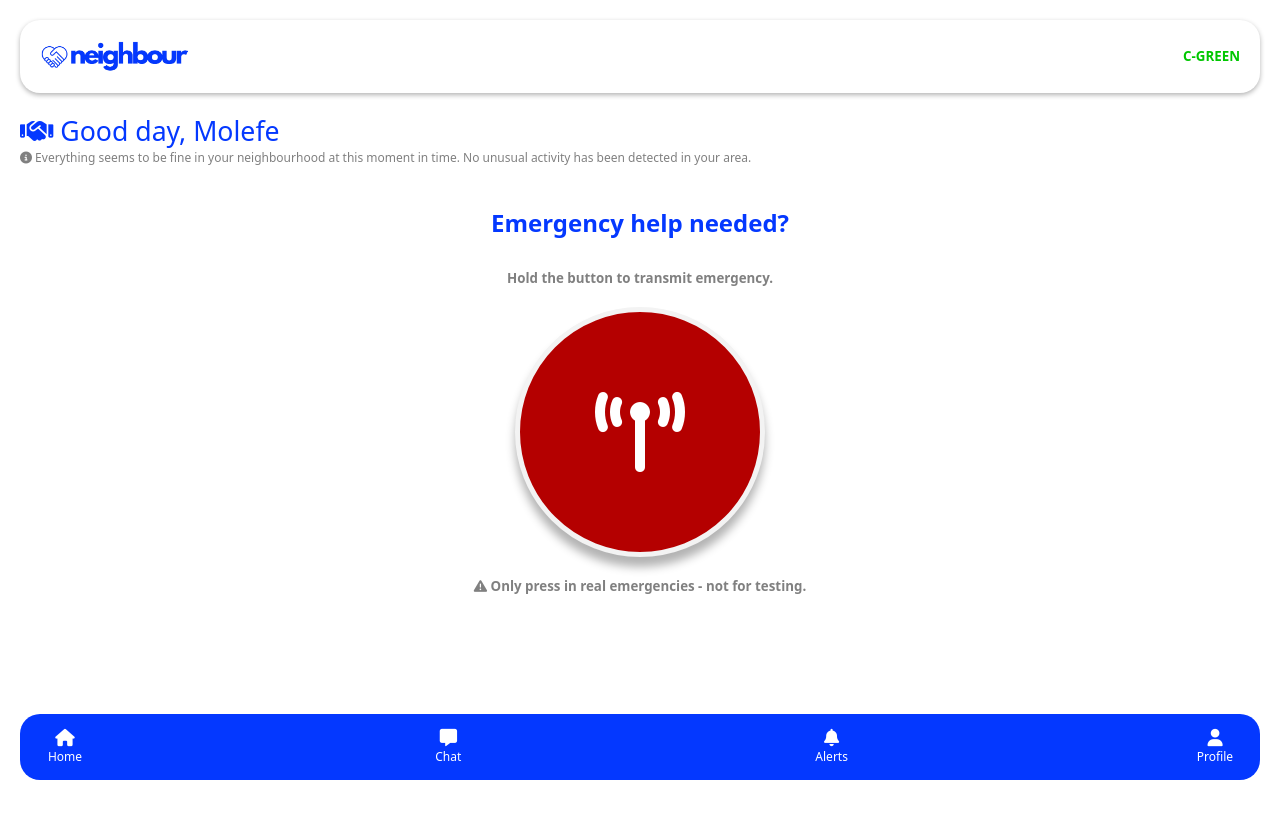
After one commit to oriah-studios-TSF/neighbour, a Python web app: template templates/main/main.html in a window 1280 px wide. The commit adds this page. Run offline with Jinja, Linux system fonts and the light colour scheme; the template is opened without the code that fills it, so the values that code supplies are empty; some libraries are stand-ins or nearby versions.

Commit message:
Add account access and main page templates with styling enhancements

```diff
--- a/static/css/style.css
+++ b/static/css/style.css
@@ -95,3 +125,145 @@
 .submitBtn:active {
     transform: translateY(-5px);
 }
+
+/* -----------------------------------------
+Main Page (index)
+-----------------------------------------*/
+.main-container {
+    height: 100dvh;
+}
+
+.navigation {
+    display: flex;
+    justify-content: space-between;
+    align-items: center;
+    padding: 5px;
+    background-color: #0438ff;
+    border-radius: 20px;
+    position: fixed;
+    bottom: 20px;
+    left: 20px;
+    right: 20px;
+}
+
+.navigation-button .fas {
+    font-size: 13pt;
+}
+
+.navigation-button button {
+    display: flex;
+    flex-direction: column;
+    justify-content: center;
+    align-items: center;
+    gap: 2px;
+    width: 80px;
+    border: none;
+    border-radius: 20px;
+    background: none;
+    font-size: 9pt;
+    color: white;
+    padding: 10px 15px;
+    transition: 0.5s;
+}
+
+.navigation-button button:hover {
+    background-color: white;
+    color: #0438ff;
+}
+
+.navigation-button button:active {
+    background-color: white;
+    color: #0438ff;
+    transform: translateY(-5px);
+}
+
+.home-header {
+    display: flex;
+    justify-content: space-between;
+    align-items: center;
+    box-shadow: 0 2px 5px rgba(0, 0, 0, 0.3);
+    border-radius: 20px;
+    padding: 20px 20px;
+    margin: 20px 20px;
+
+}
+
+.alert-code {
+    font-weight: bold;
+    font-size: 10pt;
+    text-transform: uppercase;
+}
+
+.alert-code.safe {
+    color: rgb(0, 199, 0);
+}
+
+.home-header .logo {
+    width: 150px;
+}
+
+.home-hero {
+    padding: 0 20px;
+    padding-bottom: 20px;
+}
+
+.home-hero h1 {
+    font-size: 20pt;
+    font-weight: 500;
+    color: #0438ff;
+}
+
+.home-hero p {
+    font-size: 9pt;
+    color: gray;
+}
+
+.home-hero .community-enrolled {
+    font-weight: 500;
+    margin-top: 10px;
+    text-transform: uppercase;
+    color: #0438ff;
+    font-size: 13pt;
+}
+
+.home-panic-alert {
+    padding: 20px 20px;
+    display: flex;
+    justify-content: center;
+    align-items: center;
+    flex-direction: column;
+    gap: 20px;
+    text-align: center;
+}
+
+.home-panic-alert h1 {
+    color: #0438ff;
+    padding-bottom: 10px;
+}
+
+.home-panic-alert p {
+    color: gray;
+    font-weight: bold;
+    font-size: 10pt;
+}
+
+.panicBtn {
+    background-color: rgb(180, 0, 0);
+    color: white;
+    border: none;
+    border: 5px solid rgb(243, 243, 243);
+    box-shadow: 0 10px 10px rgba(0, 0, 0, 0.3);
+    border-radius: 50%;
+    display: flex;
+    justify-content: center;
+    align-items: center;
+    height: 250px;
+    width: 250px;
+    font-size: 60pt;
+    transition: 0.5s;
+}
+
+.panicBtn:active {
+    background-color: red;
+    transform: scale(0.8);
+}
--- /dev/null
+++ b/static/js/main.js
@@ -0,0 +1,6 @@
+// Section apperance and navigation activeness (using active class)
+
+const home = document.querySelector('#home');
+const chat = document.querySelector('#chat');
+const alert = document.querySelector('#alert');
+const profile = document.querySelector('#profile');
--- /dev/null
+++ b/templates/main/main.html
@@ -0,0 +1,52 @@
+<!DOCTYPE html>
+<html lang="en">
+<head>
+    <meta charset="UTF-8">
+    <meta name="viewport" content="width=device-width, initial-scale=1.0">
+    <title>neighbour - Home</title>
+    <script src="https://kit.fontawesome.com/08c0396a01.js" crossorigin="anonymous"></script>
+    <link rel="stylesheet" href="/static/css/style.css">
+</head>
+<body>
+    <div class="main-container">
+        <section class="home" id="home">
+            <div class="home-header">
+                <img class="logo" src="/static/images/neighbour_logo.png" alt="neighbour Logo">
+                <span class="alert-code safe">C-Green</span>
+            </div>
+
+            <div class="home-hero">
+                <h1><i class="fas fa-handshake"></i> Good day, Molefe</h1>
+                <p><i class="fas fa-info-circle"></i> Everything seems to be fine in your neighbourhood at this moment in time. No unusual activity has been detected in your area.</p>
+            </div>
+
+            <div class="home-panic-alert">
+                <h1>Emergency help needed?</h1>
+                <p>Hold the button to transmit emergency.</p>
+                <button class="panicBtn" id="panicBtn"><i class="fas fa-broadcast-tower"></i></button>
+                <p><i class="fas fa-exclamation-triangle"></i> Only press in real emergencies - not for testing.</p>
+            </div>
+
+        </section>
+        <div class="navigation">
+            <div class="navigation-button">
+                <button id="homeBtn" type="button"><i class="fas fa-home"></i>Home</button>
+            </div>
+
+            <div class="navigation-button">
+                <button id="chatBtn" type="button"><i class="fas fa-message"></i> Chat</button>
+            </div>
+
+            <div class="navigation-button">
+                <button id="alertBtn" type="button"><i class="fas fa-bell"></i>Alerts</button>
+            </div>
+
+            <div class="navigation-button">
+                <button id="profileBtn" type="button"><i class="fas fa-user"></i>Profile</button>
+            </div>
+        </div>
+    </div>
+
+    <script src="/static/js/main.js"></script>
+</body>
+</html>
```
Also changed, not shown: other parts of static/css/style.css (+32 -2 lines), templates/auth/access_account.html (+37 -0 lines), templates/auth/create_account.html (+7 -1 lines).
